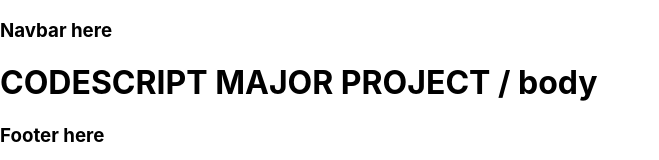
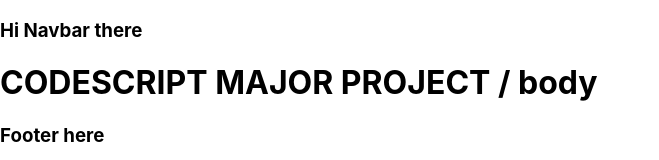
Before and after one commit to Pratham660/major, a React (Create React App) app in the folder major/: page / in a window 1280 px wide. Shown: the top 160 px of the page, without its empty margins (0-659 px from the left). Built offline with nearby package versions, Linux system fonts and the light colour scheme.

Commit message:
changed_navbar

```diff
--- a/major/src/App.js
+++ b/major/src/App.js
@@ -3,7 +3,7 @@ import './App.css';
 function App() {
   return (
     < >
-      <h3>Navbar here</h3>
+      <h3>Hi Navbar there</h3>
       <h1>CODESCRIPT MAJOR PROJECT / body</h1>
       <h3>Footer here</h3>
     </>
```
